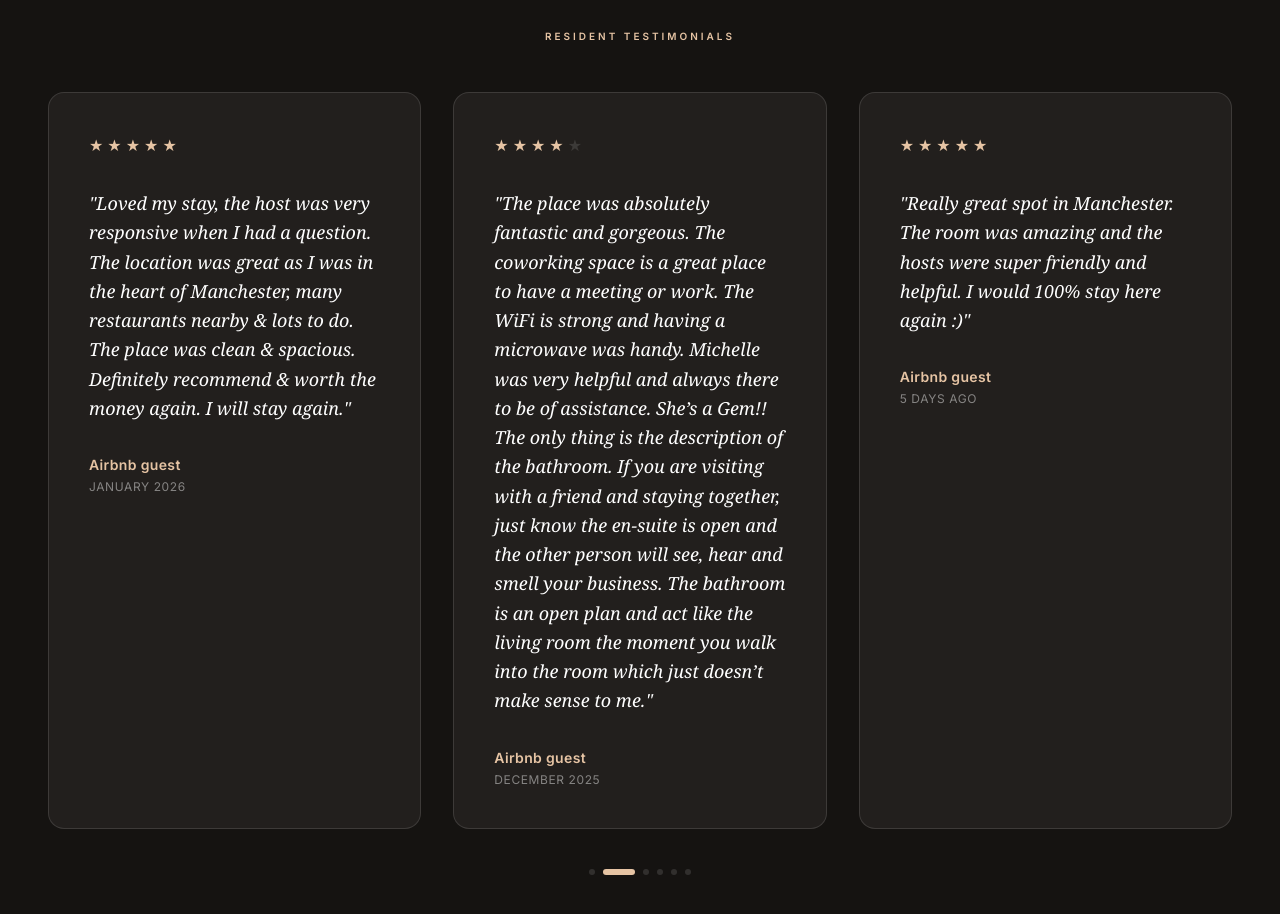
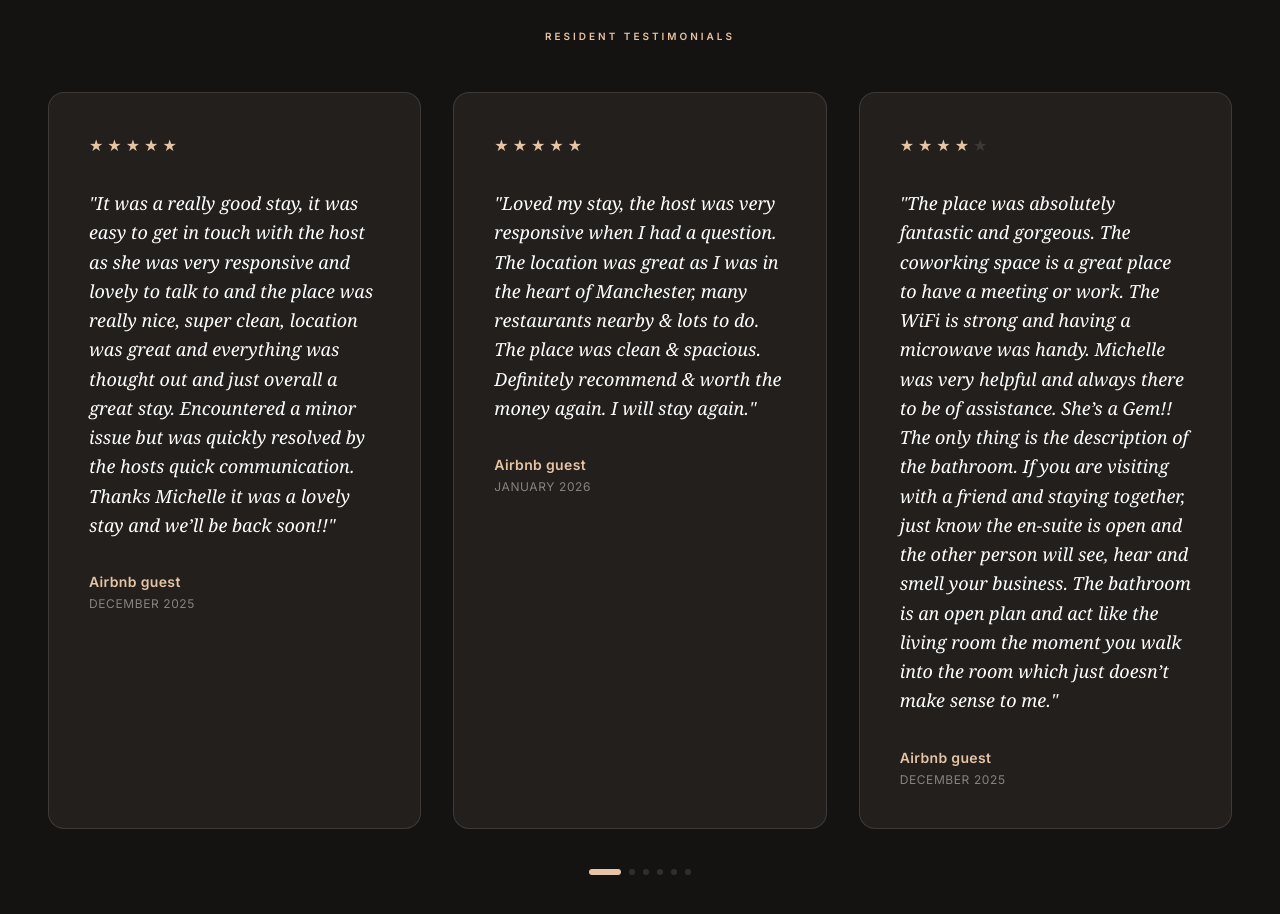
Before and after one commit to MendzTeus/WoodStCollective, a React (Vite) app: page / in a window 1280 px wide. Shown: the part 4080-4994 px from the top of the page. Built offline with nearby package versions, Linux system fonts and the light colour scheme; no server answers; the database is empty; a web font is replaced by a local one.

Commit message:
Tune room gallery and content sections

```diff
--- a/src/components/AvailabilityCalendar.tsx
+++ b/src/components/AvailabilityCalendar.tsx
@@ -226,7 +226,7 @@
         <div className="hidden md:block text-right">
            <p className="text-[10px] text-text-muted italic mb-1 uppercase tracking-[0.2em]">Status</p>
            <span className="text-sm font-bold text-primary italic">
-             {status === 'synced' ? 'Airbnb Calendar Synced' : status === 'loading' ? 'Syncing Calendar' : 'Calendar Cache Active'}
+             {status === 'loading' ? 'Syncing Calendar' : 'Calendar Synced'}
            </span>
         </div>
       </div>
--- a/src/pages/Home.tsx
+++ b/src/pages/Home.tsx
@@ -12,6 +12,15 @@
 import { useSiteData, Room } from "../context/SiteContext";
 import { openMailEnquiry } from "../lib/enquiry";
 
+const normalizeReviewComment = (comment: string) => (
+  comment
+    .toLowerCase()
+    .replace(/[\u201C\u201D]/g, '"')
+    .replace(/\u2019/g, "'")
+    .replace(/\s+/g, ' ')
+    .trim()
+);
+
 export default function Home() {
   const { data } = useSiteData();
   const pageData = data.pages['Home'];
@@ -23,7 +32,7 @@
       .map((review, index) => ({ review, index }))
       .filter(({ review }) => review.approved && review.rating >= 4)
       .filter(({ review }) => {
-        const key = review.comment.trim().toLowerCase();
+        const key = normalizeReviewComment(review.comment);
         if (!key || seenComments.has(key)) return false;
         seenComments.add(key);
         return true;
@@ -50,7 +59,7 @@
 
     const interval = window.setInterval(() => {
       setReviewSlideIndex((current) => (current + 1) % featuredReviews.length);
-    }, 5000);
+    }, 15000);
 
     return () => window.clearInterval(interval);
   }, [featuredReviews.length]);
--- a/src/pages/RoomDetail.tsx
+++ b/src/pages/RoomDetail.tsx
@@ -36,6 +36,21 @@
   Bed, Monitor, Bath, Wifi, Coffee, Maximize, Zap, Music, Sunset, Layers, Wind, Camera, Shield, Box, Cloud, Mic, Truck, Moon, ChefHat
 };
 
+const roomSpaceDescription = `The Wood Street Collective is more than a place to stay; it's a fully integrated community living and working space designed for modern professionals.
+
+Stay in one of our six thoughtfully designed private rooms and enjoy full access to shared kitchen and dining areas, alongside a dedicated workspace with hot desks and fast Wi-Fi. All included.
+
+Need space to collaborate? Our communal dining area doubles as a meeting space for up to six colleagues - no booking fee, no hassle.
+
+Check-out is at 10am, but guests are welcome to use the workspace until 5pm.`;
+
+const galleryTileClasses = [
+  "md:col-span-2 lg:col-span-8 aspect-[16/9]",
+  "md:col-span-1 lg:col-span-4 aspect-[9/10]",
+  "md:col-span-1 lg:col-span-6 aspect-[16/9]",
+  "md:col-span-1 lg:col-span-6 aspect-[16/9]",
+];
+
 export default function RoomDetail() {
   const { id } = useParams();
   const { data } = useSiteData();
@@ -58,7 +73,7 @@
   const roomReviews = Object.values(data.reviews).filter((review) => review.approved && review.roomId === room.id);
   const galleryImages = Array.from(
     new Set([...(room.gallery || []), room.image].filter((image): image is string => Boolean(image)))
-  ).slice(0, 6);
+  ).slice(0, 4);
 
   const fadeIn = {
     initial: { opacity: 0, y: 20 },
@@ -110,9 +125,9 @@
         {/* Gallery Section */}
         <div className="space-y-12">
           <h2 className="text-5xl font-black italic border-b border-divider-subtle pb-6 max-w-fit text-primary">Visual Tour</h2>
-          <div className="grid grid-cols-1 md:grid-cols-2 lg:grid-cols-3 gap-4">
+          <div className="grid grid-cols-1 md:grid-cols-2 lg:grid-cols-12 gap-4">
             {galleryImages.map((image, index) => (
-              <div key={`${image}-${index}`} className="aspect-[4/3] overflow-hidden border border-divider-subtle group rounded-2xl">
+              <div key={`${image}-${index}`} className={`${galleryTileClasses[index]} overflow-hidden border border-divider-subtle group rounded-2xl`}>
                 <img
                   loading="lazy"
                   decoding="async"
@@ -135,7 +150,7 @@
           <div className="grid grid-cols-1 lg:grid-cols-12 gap-12 lg:gap-24 items-start">
             <div className="lg:col-span-5">
               <p className="text-xl text-text-secondary leading-relaxed font-light italic whitespace-pre-line">
-                {room.longDescription}
+                {roomSpaceDescription}
               </p>
               {room.guestAccess && (
                 <div className="mt-12 border-t border-divider-subtle pt-10">
--- a/src/pages/Spaces.tsx
+++ b/src/pages/Spaces.tsx
@@ -1,22 +1,13 @@
 import { motion } from "motion/react";
 import { Link } from "react-router-dom";
-import { ArrowRight, Star } from "lucide-react";
-import { useSiteData, Room, Review } from "../context/SiteContext";
+import { ArrowRight } from "lucide-react";
+import { useSiteData, Room } from "../context/SiteContext";
 import { trackEvent } from "../lib/analytics";
 
 export default function Spaces() {
   const { data } = useSiteData();
   const pageData = data.pages['Spaces'];
   const rooms: Room[] = Object.values(data.rooms);
-  const allReviews: Review[] = Object.values(data.reviews);
-  const reviews = allReviews.filter(r => r.approved && r.showOnHome);
-
-  const fadeIn = {
-    initial: { opacity: 0, y: 20 },
-    whileInView: { opacity: 1, y: 0 },
-    viewport: { once: true },
-    transition: { duration: 0.8, ease: "easeOut" as const }
-  };
 
   return (
     <main className="bg-background-dark">
@@ -110,36 +101,6 @@
             Wood Street Collective is a fully integrated co-living and co-working space designed for modern professionals. Stay in a private room and get full access to a rooftop workspace, shared kitchen, and roof terrace - all under one roof.
           </p>
         </div>
-
-        {/* REVIEWS BLOCK */}
-        {reviews.length > 0 && (
-          <div className="max-w-[1440px] mx-auto mt-24">
-            <div className="label-caps mb-12 text-center text-primary">Resident Testimonials</div>
-            <div className="flex gap-8 overflow-x-auto snap-x snap-mandatory pb-4">
-              {reviews.map((review, i) => (
-                <motion.div
-                  key={review.id}
-                  {...fadeIn}
-                  transition={{ duration: 0.8, delay: i * 0.1 }}
-                  className="bg-background-dark p-10 border border-divider-subtle rounded-2xl min-w-[min(88vw,420px)] lg:min-w-[calc((100%_-_4rem)/3)] snap-start"
-                >
-                  <div className="flex gap-1 text-primary mb-8">
-                    {Array.from({ length: 5 }).map((_, i) => (
-                      <Star key={i} size={16} fill={i < review.rating ? "currentColor" : "none"} className={i < review.rating ? "text-primary" : "text-divider-subtle"} />
-                    ))}
-                  </div>
-                  <p className="text-lg text-text-primary leading-relaxed italic mb-8 font-serif">
-                    "{review.comment}"
-                  </p>
-                  <div>
-                    <div className="font-bold text-sm tracking-wide text-primary">{review.reviewerName}</div>
-                    <div className="text-xs text-text-muted mt-1 uppercase tracking-wider">{review.reviewerRole}</div>
-                  </div>
-                </motion.div>
-              ))}
-            </div>
-          </div>
-        )}
       </section>
     </main>
   );
```
